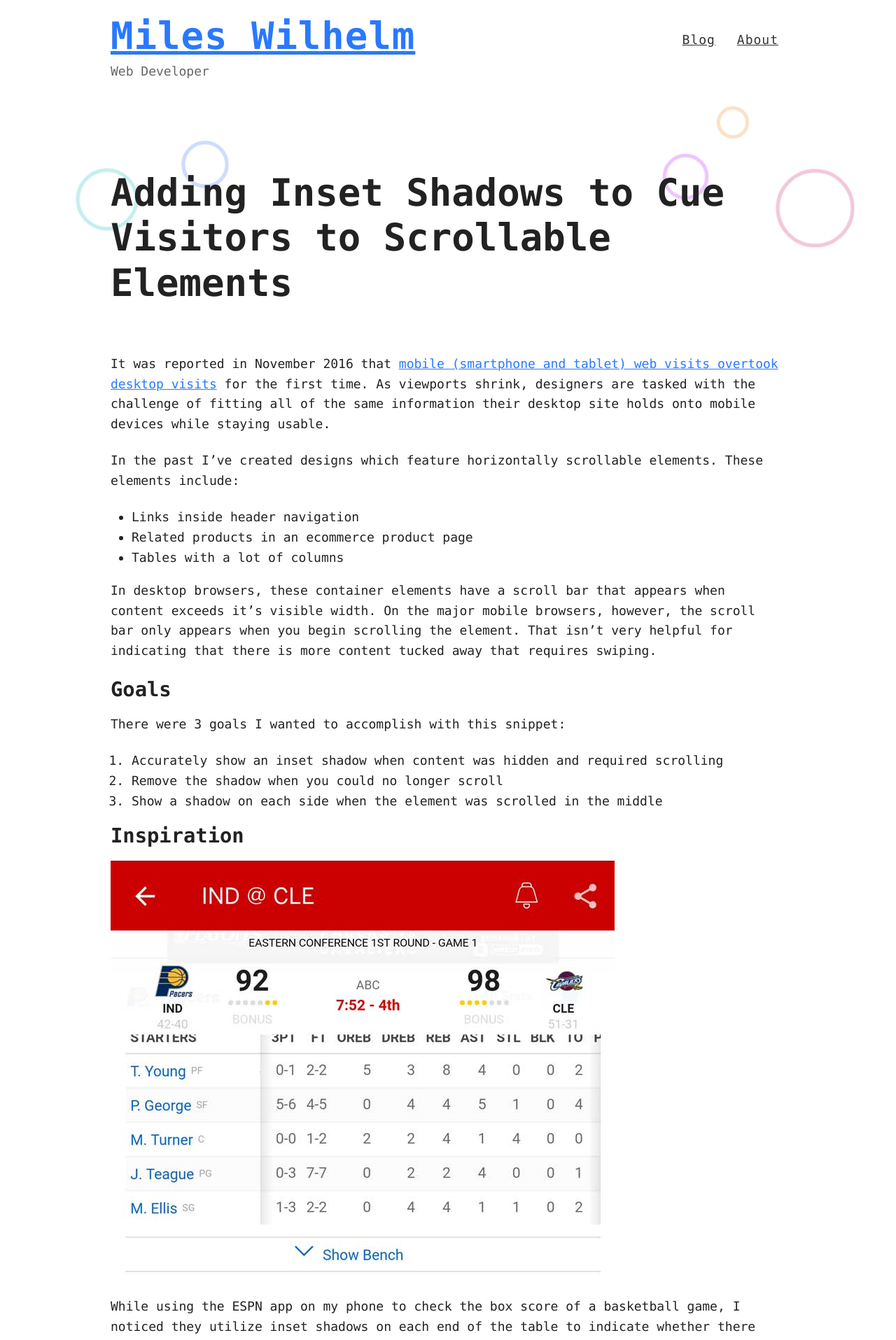
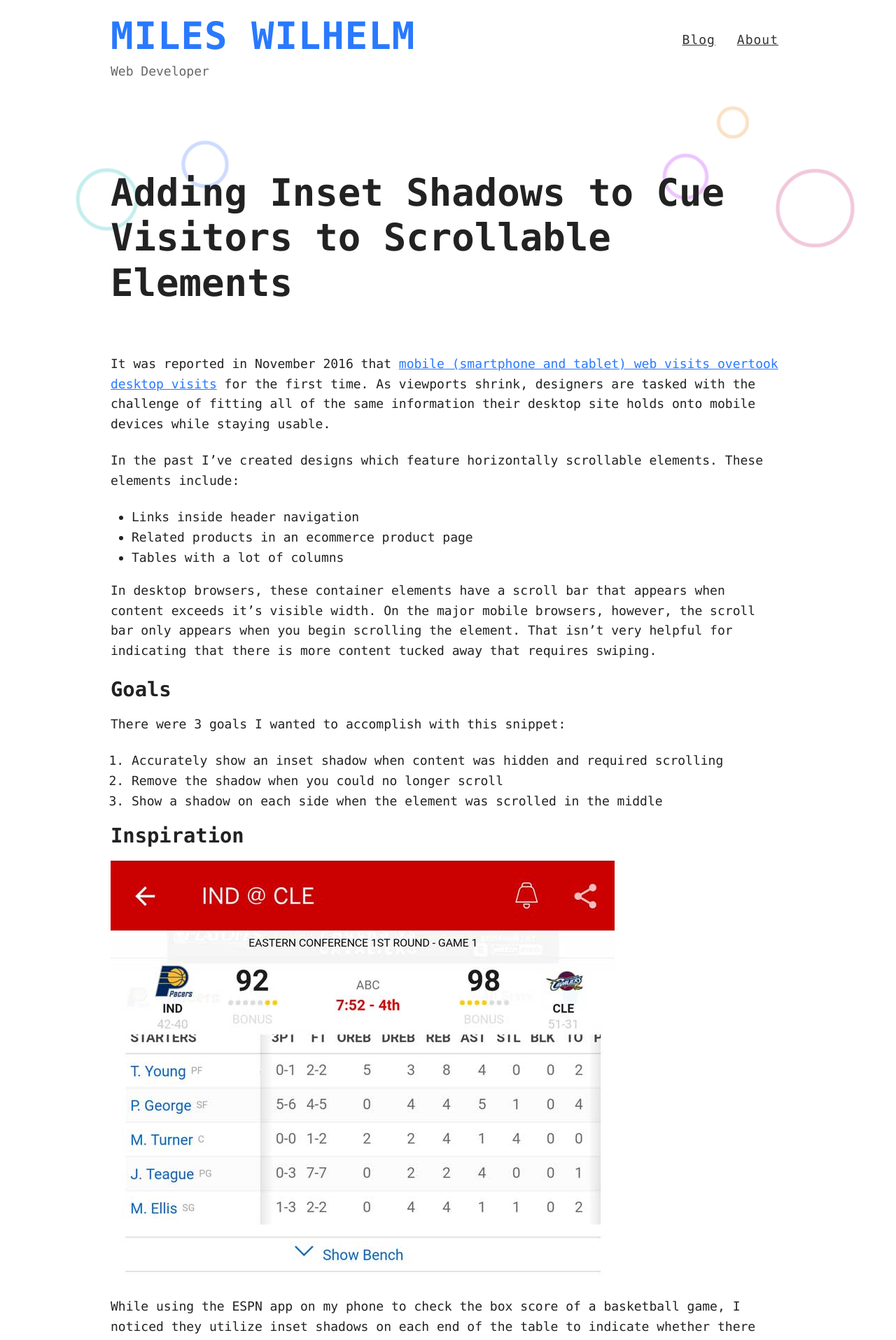
Before and after one commit to mileswilhelm/mileswilhelm.github.io, a Jekyll site: the page built from _posts/2017-4-15-Adding-Inset-Shadows-to-Cue-Visitors-to-Scrollable-Elements.md, in a window 1280 px wide. Shown: the top 1915 px of the page at 70% size. Built offline with Jekyll 4.4.1, drawn with Linux system fonts in a browser that asks for light colours.

Commit message:
Update styles

```diff
--- a/_sass/_highlights.scss
+++ b/_sass/_highlights.scss
@@ -1,6 +1,6 @@
 
 .highlight {
-  background-color: #efefef;
+  background-color: #072a3c;
   padding: 7px 7px 7px 10px;
   border: 1px solid #ddd;
   -moz-box-shadow: 3px 3px rgba(0,0,0,0.1);
--- a/style.scss
+++ b/style.scss
@@ -122,6 +122,8 @@ a {
 }
 
 .site-name a {
+  text-decoration: none;
+  text-transform: uppercase;
   &:visited {
     color: $blue-alpha;
   }
```
Also changed, not shown: _posts/2017-4-22-Double-Dribbble-manhart-Hamburger-Icon.md (+1 -2 lines).
